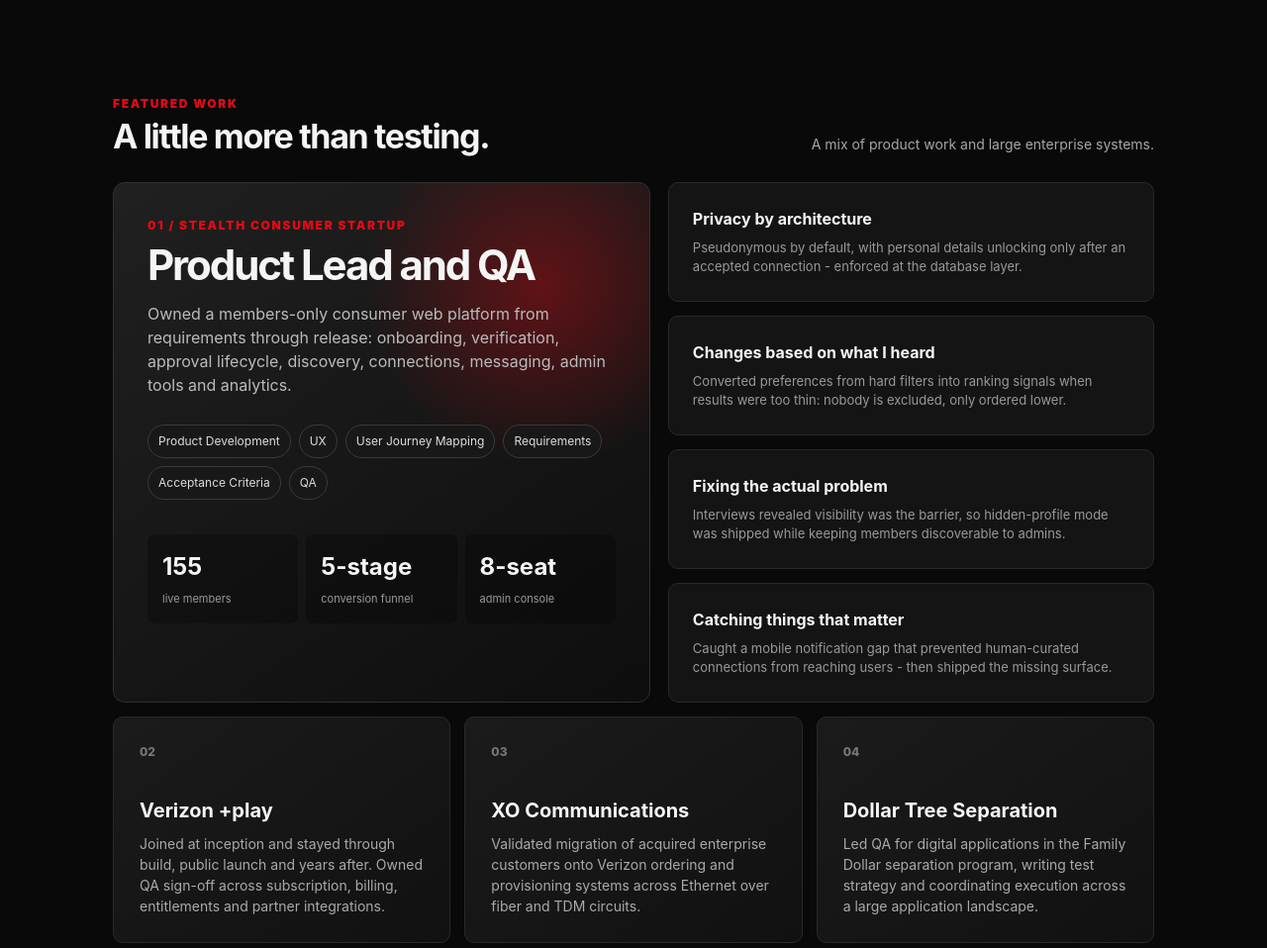
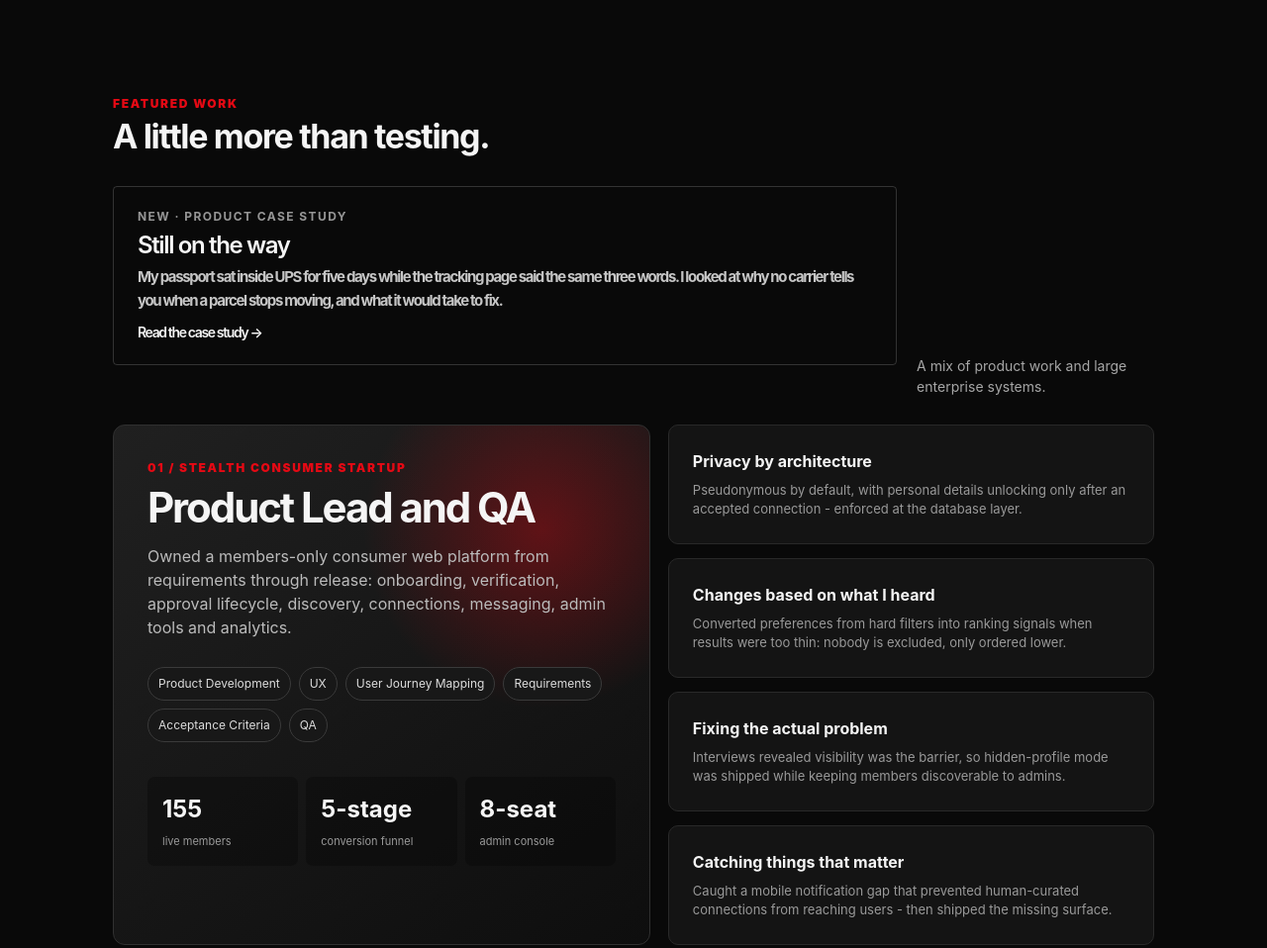
Before and after one commit to ankitakawde-en/personal, a plain HTML site: page index.html in a window 1280 px wide. Shown: the part 720-1678 px from the top of the page at 99% size. Drawn offline with Linux system fonts and the light colour scheme.

Commit message:
Update index.html

```diff
--- a/index.html
+++ b/index.html
@@ -173,7 +173,13 @@ footer{padding:35px 5vw;color:#666;font-size:12px;text-align:center}
 <main>
   <section class="section" id="work">
     <div class="section-head">
-      <div><div class="kicker">Featured work</div><h2>A little more than testing.</h2></div>
+      <div><div class="kicker">Featured work</div><h2>A little more than testing.
+      <a href="ups.html" style="display:block;text-decoration:none;color:inherit;border:1px solid rgba(128,128,128,.35);border-radius:4px;padding:24px;margin:32px 0;">
+  <div style="font-size:12px;letter-spacing:.12em;text-transform:uppercase;opacity:.6;margin-bottom:10px;">New &middot; Product case study</div>
+  <div style="font-size:24px;font-weight:600;margin-bottom:8px;">Still on the way</div>
+  <div style="font-size:15px;line-height:1.55;opacity:.8;">My passport sat inside UPS for five days while the tracking page said the same three words. I looked at why no carrier tells you when a parcel stops moving, and what it would take to fix.</div>
+  <div style="font-size:14px;font-weight:600;margin-top:14px;">Read the case study &rarr;</div>
+</a></h2></div>
       <div class="section-note">A mix of product work and large enterprise systems.</div>
     </div>
 
```
